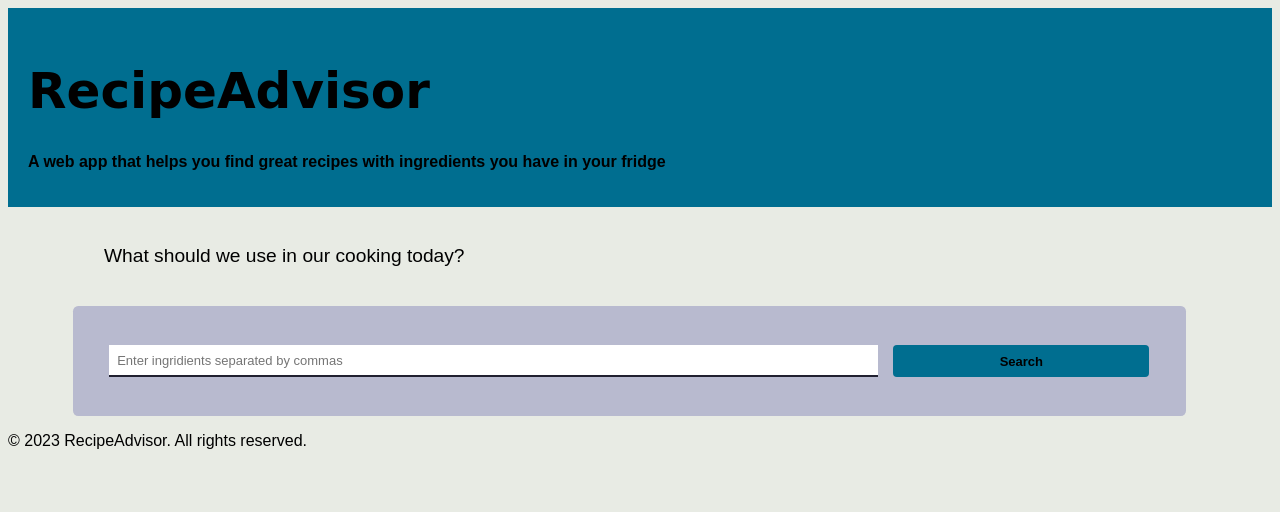
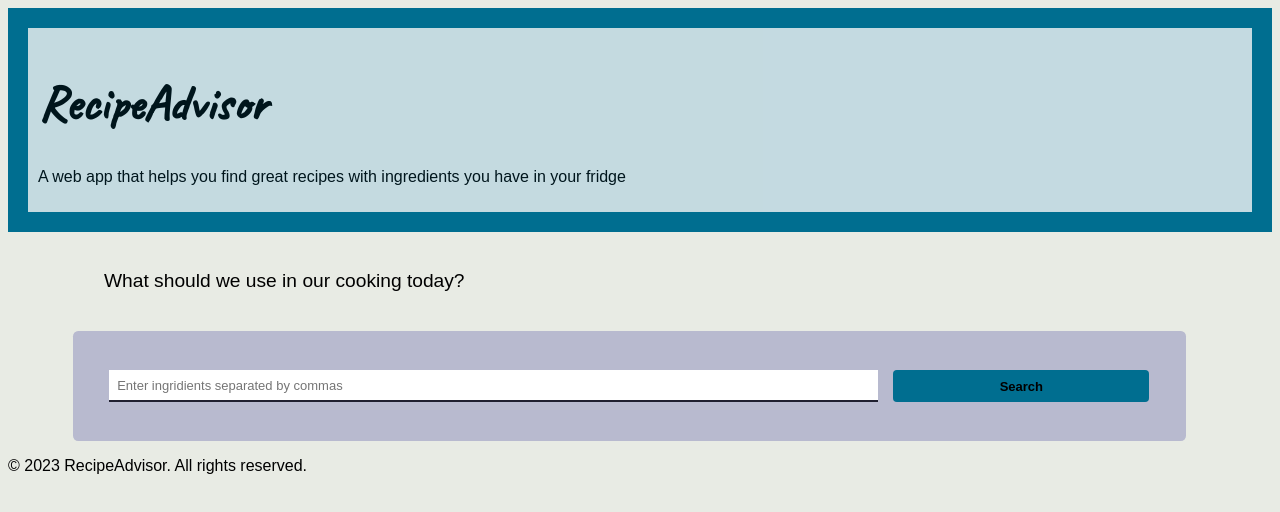
Before and after one commit to margeloh/recipious, a plain HTML site: page index.html in a window 1280 px wide. Drawn offline with Linux system fonts and the light colour scheme.

Commit message:
Google fonts support added

```diff
--- a/index.html
+++ b/index.html
@@ -5,11 +5,17 @@
     <title>RecipeAdvisor - Find recipes with ingredients you have</title>
     <!-- Stylesheet -->
     <link rel="stylesheet" href="styles.css" />
+    <link rel="preconnect" href="https://fonts.googleapis.com">
+<link rel="preconnect" href="https://fonts.gstatic.com" crossorigin>
+<link href="https://fonts.googleapis.com/css2?family=Caveat&family=Philosopher&display=swap" rel="stylesheet">
+
 </head>
 <body>
     <header>
-        <h1>RecipeAdvisor</h1>
+        <div class="intro">
+    <h1>RecipeAdvisor</h1>
         <p>A web app that helps you find great recipes with ingredients you have in your fridge</p>
+    </div>
     </header>
         <h2>What should we use in our cooking today?</h2>
 
```
